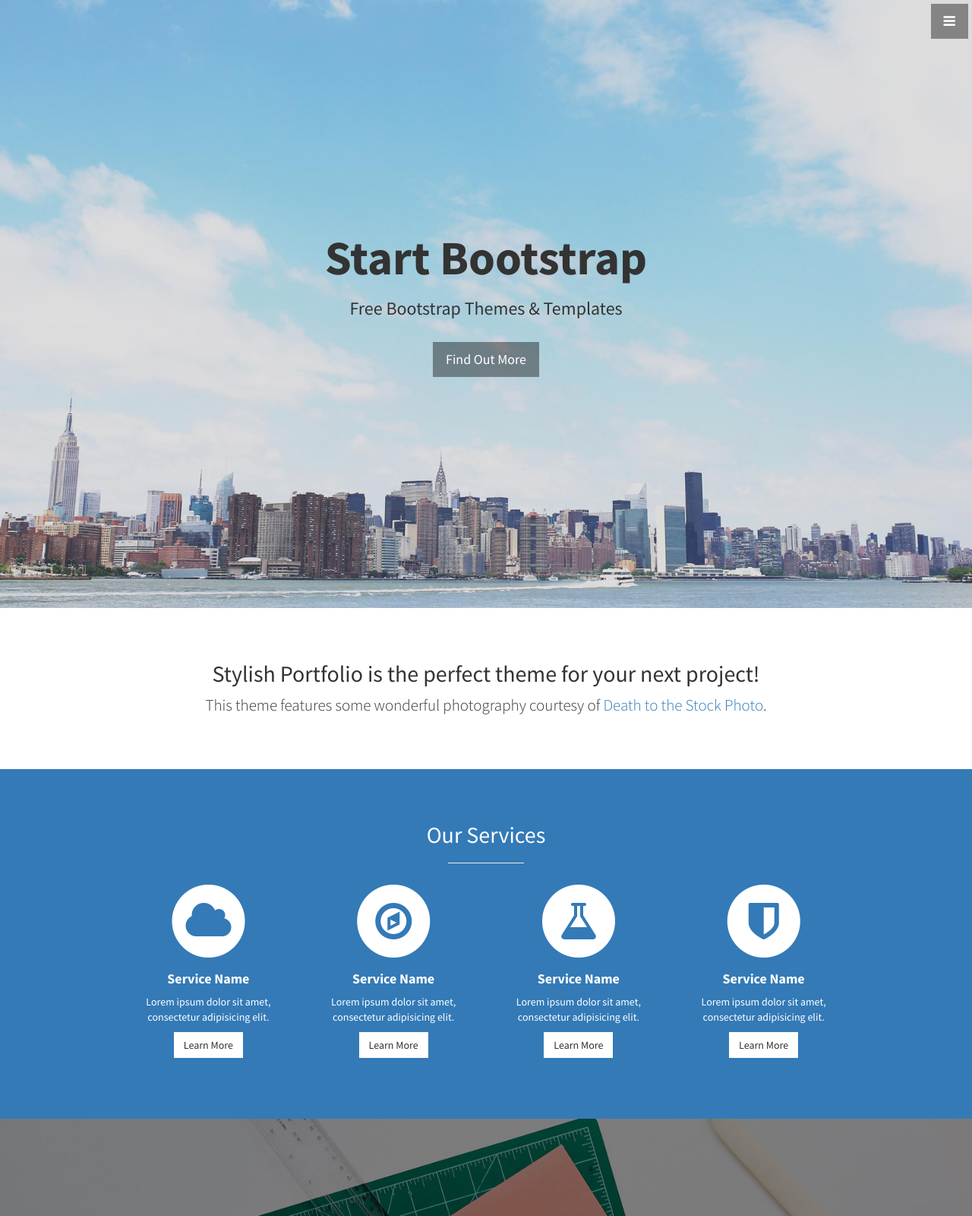
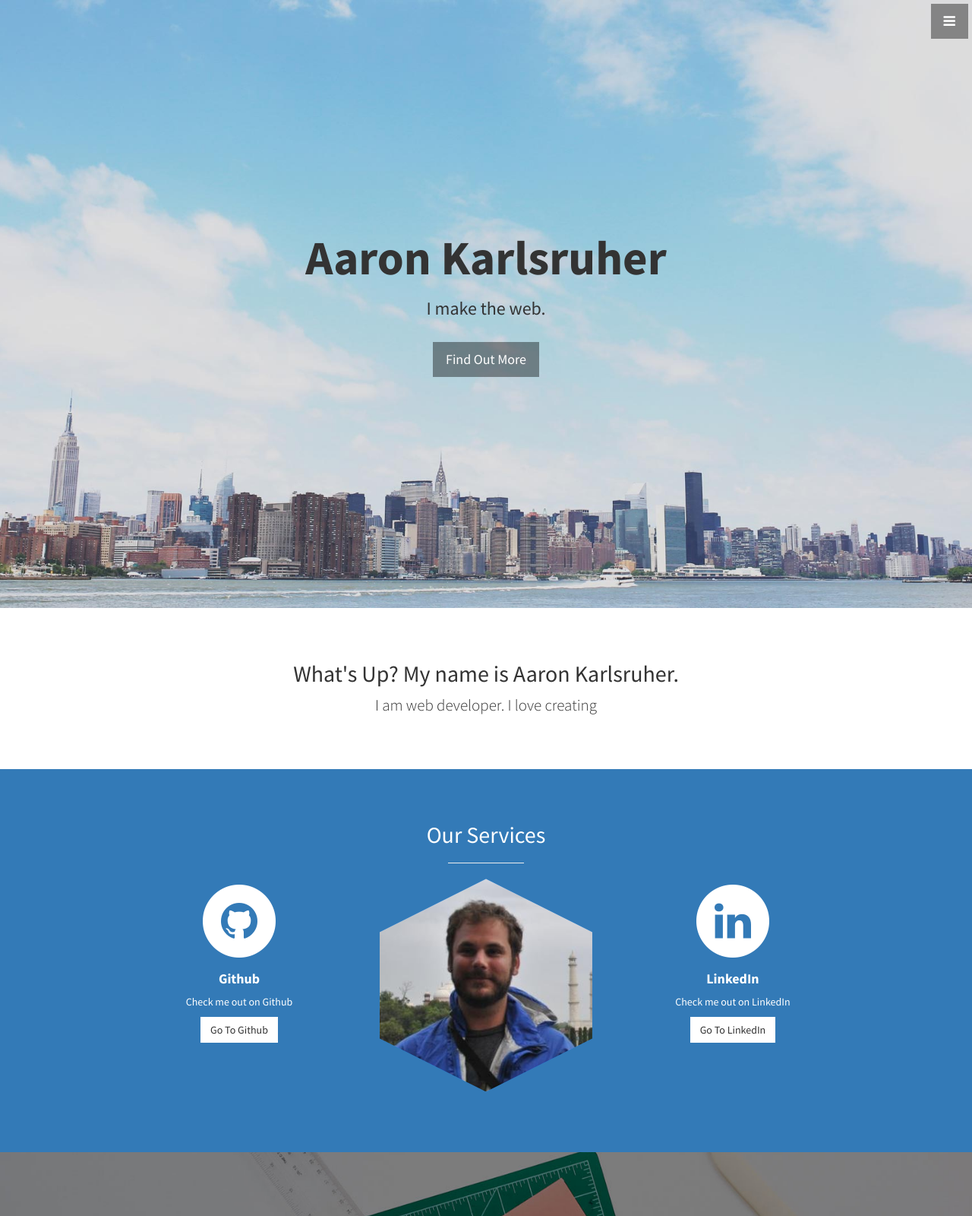
Before and after one commit to akarlsruher/UpdatedPortfolio, a plain HTML site: page index.html in a window 1280 px wide. Shown: the top 1600 px of the page at 76% size. Drawn offline with Linux system fonts and the light colour scheme.

Commit message:
changes made

```diff
--- a/index.html
+++ b/index.html
@@ -2,86 +2,75 @@
 <html lang="en">
 
 <head>
-
     <meta charset="utf-8">
     <meta http-equiv="X-UA-Compatible" content="IE=edge">
     <meta name="viewport" content="width=device-width, initial-scale=1">
     <meta name="description" content="">
     <meta name="author" content="">
-
     <title>Stylish Portfolio - Start Bootstrap Theme</title>
-
     <!-- Bootstrap Core CSS -->
     <link href="css/bootstrap.min.css" rel="stylesheet">
-
     <!-- Custom CSS -->
     <link href="css/stylish-portfolio.css" rel="stylesheet">
-
     <!-- Custom Fonts -->
     <link href="font-awesome/css/font-awesome.min.css" rel="stylesheet" type="text/css">
     <link href="http://fonts.googleapis.com/css?family=Source+Sans+Pro:300,400,700,300italic,400italic,700italic" rel="stylesheet" type="text/css">
-
     <!-- HTML5 Shim and Respond.js IE8 support of HTML5 elements and media queries -->
     <!-- WARNING: Respond.js doesn't work if you view the page via file:// -->
     <!--[if lt IE 9]>
         <script src="https://oss.maxcdn.com/libs/html5shiv/3.7.0/html5shiv.js"></script>
         <script src="https://oss.maxcdn.com/libs/respond.js/1.4.2/respond.min.js"></script>
     <![endif]-->
-
 </head>
 
 <body>
-
     <!-- Navigation -->
     <a id="menu-toggle" href="#" class="btn btn-dark btn-lg toggle"><i class="fa fa-bars"></i></a>
     <nav id="sidebar-wrapper">
         <ul class="sidebar-nav">
             <a id="menu-close" href="#" class="btn btn-light btn-lg pull-right toggle"><i class="fa fa-times"></i></a>
             <li class="sidebar-brand">
-                <a href="#top" onclick=$("#menu-close").click();>Start Bootstrap</a>
+                <a href="#top" onclick=$( "#menu-close").click();>Start Bootstrap</a>
             </li>
             <li>
-                <a href="#top" onclick=$("#menu-close").click();>Home</a>
+                <a href="#top" onclick=$( "#menu-close").click();>Home</a>
             </li>
             <li>
-                <a href="#about" onclick=$("#menu-close").click();>About</a>
+                <a href="#about" onclick=$( "#menu-close").click();>About</a>
             </li>
             <li>
-                <a href="#services" onclick=$("#menu-close").click();>Services</a>
+                <a href="#services" onclick=$( "#menu-close").click();>Services</a>
             </li>
             <li>
-                <a href="#portfolio" onclick=$("#menu-close").click();>Portfolio</a>
+                <a href="#portfolio" onclick=$( "#menu-close").click();>Portfolio</a>
             </li>
             <li>
-                <a href="#contact" onclick=$("#menu-close").click();>Contact</a>
+                <a href="#contact" onclick=$( "#menu-close").click();>Contact</a>
             </li>
         </ul>
     </nav>
-
     <!-- Header -->
     <header id="top" class="header">
         <div class="text-vertical-center">
-            <h1>Start Bootstrap</h1>
-            <h3>Free Bootstrap Themes &amp; Templates</h3>
+            <h1>Aaron Karlsruher</h1>
+            <h3>I make the web.</h3>
             <br>
             <a href="#about" class="btn btn-dark btn-lg">Find Out More</a>
         </div>
     </header>
-
     <!-- About -->
     <section id="about" class="about">
         <div class="container">
             <div class="row">
                 <div class="col-lg-12 text-center">
-                    <h2>Stylish Portfolio is the perfect theme for your next project!</h2>
-                    <p class="lead">This theme features some wonderful photography courtesy of <a target="_blank" href="http://join.deathtothestockphoto.com/">Death to the Stock Photo</a>.</p>
+                    <h2>What's Up?  My name is Aaron Karlsruher.</h2>
+                    <p class="lead">I am web developer.  I love creating </p>
                 </div>
             </div>
             <!-- /.row -->
         </div>
         <!-- /.container -->
     </section>
-
     <!-- Services -->
     <!-- The circle icons use Font Awesome's stacked icon classes. For more information, visit http://fontawesome.io/examples/ -->
     <section id="services" class="services bg-primary">
@@ -91,81 +80,84 @@
                     <h2>Our Services</h2>
                     <hr class="small">
                     <div class="row">
-                        <div class="col-md-3 col-sm-6">
+                        <div class="col-md-4 col-sm-4">
                             <div class="service-item">
                                 <span class="fa-stack fa-4x">
                                 <i class="fa fa-circle fa-stack-2x"></i>
-                                <i class="fa fa-cloud fa-stack-1x text-primary"></i>
+                                <i class="fa fa-github fa-stack-1x text-primary"></i>
+                            </span>
+                                <h4>
+                                    <strong>Github</strong>
+                                </h4>
+                                <p>Check me out on Github</p>
+                                <a href="#" class="btn btn-light">Go To Github</a>
+                            </div>
+                        </div>
+                        <div class="col-md-4 col-sm-4">
+                            <div class="service-item">
+                                <!--                                 <span class="fa-stack fa-4x">
+                                <i class="fa fa-circle fa-stack-2x"></i>
+                                <i class="fa fa-at fa-stack-1x text-primary"></i>
+                            </span>
+                                <h4>
+                                    <strong>Shoot Me an Email</strong>
+                                </h4>
+                                <p>aaronkarlsruher@gmail.com</p>
+                                <a href="#" id="mail" class="btn btn-light">Learn More</a> -->
+                                <img style="    width: 280px;
+    height: 280px;
+    background: #1e90ff;
+    -webkit-clip-path: polygon(50% 0%, 100% 25%, 100% 75%, 50% 100%, 0% 75%, 0% 25%);
+clip-path: polygon(50% 0%, 100% 25%, 100% 75%, 50% 100%, 0% 75%, 0% 25%);" id="portrait" src="img/me.jpg">
+                            </div>
+                        </div>
+                        <div class="col-md-4 col-sm-4">
+                            <div class="service-item">
+                                <span class="fa-stack fa-4x">
+                                <i class="fa fa-circle fa-stack-2x"></i>
+                                <i class="fa fa-linkedin fa-stack-1x text-primary"></i>
+                            </span>
+                                <h4>
+                                    <strong>LinkedIn</strong>
+                                </h4>
+                                <p>Check me out on LinkedIn</p>
+                                <a href="#" class="btn btn-light">Go To LinkedIn</a>
+                            </div>
+                        </div>
+                        <!-- <div class="col-md-3 col-sm-6">
+                            <div class="service-item">
+                                <span class="fa-stack fa-4x">
+                                <i class="fa fa-circle fa-stack-2x"></i>
+                                <i class="fa fa-linkedin fa-stack-1x text-primary"></i>
                             </span>
                                 <h4>
                                     <strong>Service Name</strong>
                                 </h4>
                                 <p>Lorem ipsum dolor sit amet, consectetur adipisicing elit.</p>
                                 <a href="#" class="btn btn-light">Learn More</a>
-                            </div>
-                        </div>
-                        <div class="col-md-3 col-sm-6">
-                            <div class="service-item">
-                                <span class="fa-stack fa-4x">
-                                <i class="fa fa-circle fa-stack-2x"></i>
-                                <i class="fa fa-compass fa-stack-1x text-primary"></i>
-                            </span>
-                                <h4>
-                                    <strong>Service Name</strong>
-                                </h4>
-                                <p>Lorem ipsum dolor sit amet, consectetur adipisicing elit.</p>
-                                <a href="#" class="btn btn-light">Learn More</a>
-                            </div>
-                        </div>
-                        <div class="col-md-3 col-sm-6">
-                            <div class="service-item">
-                                <span class="fa-stack fa-4x">
-                                <i class="fa fa-circle fa-stack-2x"></i>
-                                <i class="fa fa-flask fa-stack-1x text-primary"></i>
-                            </span>
-                                <h4>
-                                    <strong>Service Name</strong>
-                                </h4>
-                                <p>Lorem ipsum dolor sit amet, consectetur adipisicing elit.</p>
-                                <a href="#" class="btn btn-light">Learn More</a>
-                            </div>
-                        </div>
-                        <div class="col-md-3 col-sm-6">
-                            <div class="service-item">
-                                <span class="fa-stack fa-4x">
-                                <i class="fa fa-circle fa-stack-2x"></i>
-                                <i class="fa fa-shield fa-stack-1x text-primary"></i>
-                            </span>
-                                <h4>
-                                    <strong>Service Name</strong>
-                                </h4>
-                                <p>Lorem ipsum dolor sit amet, consectetur adipisicing elit.</p>
-                                <a href="#" class="btn btn-light">Learn More</a>
-                            </div>
-                        </div>
+                            </div> -->
                     </div>
-                    <!-- /.row (nested) -->
                 </div>
-                <!-- /.col-lg-10 -->
+                <!-- /.row (nested) -->
             </div>
-            <!-- /.row -->
+            <!-- /.col-lg-10 -->
+        </div>
+        <!-- /.row -->
         </div>
         <!-- /.container -->
     </section>
-
     <!-- Callout -->
     <aside class="callout">
         <div class="text-vertical-center">
             <h1>Vertically Centered Text</h1>
         </div>
     </aside>
-
     <!-- Portfolio -->
     <section id="portfolio" class="portfolio">
         <div class="container">
             <div class="row">
                 <div class="col-lg-10 col-lg-offset-1 text-center">
-                    <h2>Our Work</h2>
+                    <h2>My Work</h2>
                     <hr class="small">
                     <div class="row">
                         <div class="col-md-6">
@@ -206,7 +198,6 @@
         </div>
         <!-- /.container -->
     </section>
-
     <!-- Call to Action -->
     <aside class="call-to-action bg-primary">
         <div class="container">
@@ -219,48 +210,36 @@
             </div>
         </div>
     </aside>
-
-
+    <!-- Map -->
+    <!--     <section id="contact" class="map">
+        <iframe width="100%" height="100%" frameborder="0" scrolling="no" marginheight="0" marginwidth="0" src="https://maps.google.com/maps?f=q&amp;source=s_q&amp;hl=en&amp;geocode=&amp;q=Twitter,+Inc.,+Market+Street,+San+Francisco,+CA&amp;aq=0&amp;oq=twitter&amp;sll=28.659344,-81.187888&amp;sspn=0.128789,0.264187&amp;ie=UTF8&amp;hq=Twitter,+Inc.,+Market+Street,+San+Francisco,+CA&amp;t=m&amp;z=15&amp;iwloc=A&amp;output=embed"></iframe>
+        <br />
+        <small>
+            <a href="https://maps.google.com/maps?f=q&amp;source=embed&amp;hl=en&amp;geocode=&amp;q=Twitter,+Inc.,+Market+Street,+San+Francisco,+CA&amp;aq=0&amp;oq=twitter&amp;sll=28.659344,-81.187888&amp;sspn=0.128789,0.264187&amp;ie=UTF8&amp;hq=Twitter,+Inc.,+Market+Street,+San+Francisco,+CA&amp;t=m&amp;z=15&amp;iwloc=A"></a>
+        </small>
+        </iframe>
+    </section> -->
     <!-- Footer -->
     <footer>
         <div class="container">
             <div class="row">
                 <div class="col-lg-10 col-lg-offset-1 text-center">
-                    <h4><strong>Start Bootstrap</strong>
-                    </h4>
-                    <p>3481 Melrose Place
-                        <br>Beverly Hills, CA 90210</p>
                     <ul class="list-unstyled">
-                        <li><i class="fa fa-phone fa-fw"></i> (123) 456-7890</li>
-                        <li><i class="fa fa-envelope-o fa-fw"></i> <a href="mailto:name@example.com">name@example.com</a>
+                        <li><i class="fa fa-envelope-o fa-fw"></i> <a href="mailto:aaronkarlsruher@gmail.com">aaronkarlsruher@gmail.com</a>
                         </li>
                     </ul>
                     <br>
-                    <ul class="list-inline">
-                        <li>
-                            <a href="#"><i class="fa fa-facebook fa-fw fa-3x"></i></a>
-                        </li>
-                        <li>
-                            <a href="#"><i class="fa fa-twitter fa-fw fa-3x"></i></a>
-                        </li>
-                        <li>
-                            <a href="#"><i class="fa fa-dribbble fa-fw fa-3x"></i></a>
-                        </li>
-                    </ul>
                     <hr class="small">
-                    <p class="text-muted">Copyright &copy; Your Website 2014</p>
+                    <p class="text-muted">Copyright &copy; Aaron Karlsruher 2016</p>
                 </div>
             </div>
         </div>
         <a id="to-top" href="#top" class="btn btn-dark btn-lg"><i class="fa fa-chevron-up fa-fw fa-1x"></i></a>
-    </footer>
-
+    </footer> -->
     <!-- jQuery -->
     <script src="js/jquery.js"></script>
-
     <!-- Bootstrap Core JavaScript -->
     <script src="js/bootstrap.min.js"></script>
-
     <!-- Custom Theme JavaScript -->
     <script>
     // Closes the sidebar menu
@@ -313,9 +292,34 @@
             }
         }
     });
+    // Disable Google Maps scrolling
+    // See http://stackoverflow.com/a/25904582/1607849
+    // Disable scroll zooming and bind back the click event
+    var onMapMouseleaveHandler = function(event) {
+        var that = $(this);
+        that.on('click', onMapClickHandler);
+        that.off('mouseleave', onMapMouseleaveHandler);
+        that.find('iframe').css("pointer-events", "none");
+    }
+    var onMapClickHandler = function(event) {
+            var that = $(this);
+            // Disable the click handler until the user leaves the map area
+            that.off('click', onMapClickHandler);
+            // Enable scrolling zoom
+            that.find('iframe').css("pointer-events", "auto");
+            // Handle the mouse leave event
+            that.on('mouseleave', onMapMouseleaveHandler);
+        }
+        // Enable map zooming with mouse scroll when the user clicks the map
+    $('.map').on('click', onMapClickHandler);
 
+    $(document).ready(function() {
+        $('#mail').on('click', function(e) {
+            var mailto_link = 'mailto:' + $(this).attr('id');
+            var win = window.open(mailto_link, 'emailWindow');
+        });
+    });
     </script>
-
 </body>
 
 </html>
```
Also changed, not shown: img/me.jpg (added).
